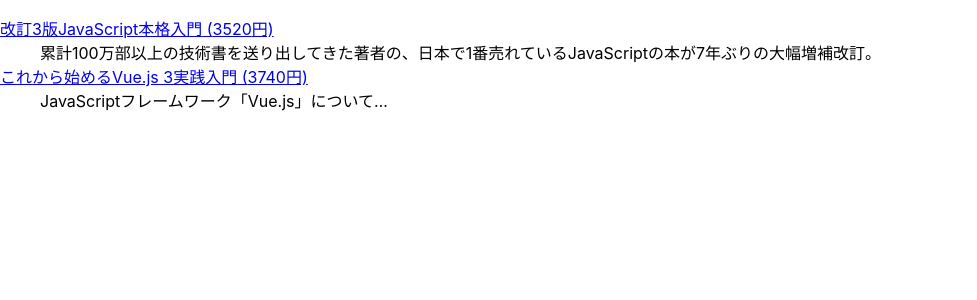
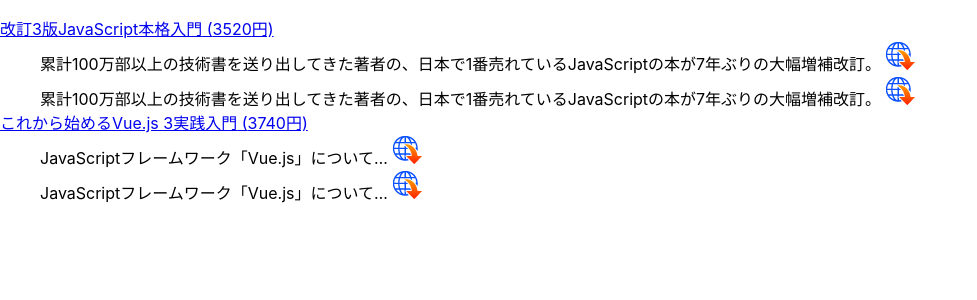
Before and after one commit to janin0318/react_for_study, a React (Create React App) app: page / in a window 1280 px wide. Shown: the top 300 px of the page, without its empty margins (0-977 px from the left). Built offline with nearby package versions, Linux system fonts and the light colour scheme.

Commit message:
IF文について

```diff
--- /dev/null
+++ b/src/chap03/Download.js
@@ -0,0 +1,9 @@
+import dl_icon from '../image/dl.png'
+
+export default function Download({isbn}) {
+  return (
+      <a href={`https://wings.msn.to/index.php/-/A-07/${isbn}/`}>
+        <img src={dl_icon} alt="Sample Download" />
+      </a>
+  );
+}
--- a/src/chap03/ForItem.js
+++ b/src/chap03/ForItem.js
@@ -1,4 +1,12 @@
+import Download from "./Download";
+
 export default function ForItem({book}) {
+  let dd;
+  if (book.download) {
+    dd = <dd>{book.summary}<Download isbn={book.isbn} /></dd>
+  } else {
+    dd = <dd>{book.summary}</dd>
+  }
   return (
       <>
         <dt>
@@ -6,7 +14,12 @@
             {book.title} ({book.price}円)
           </a>
         </dt>
-        <dd>{book.summary}</dd>
+        {dd}
+        {/*↓のように三項演算子も使える*/}
+        <dd>
+          {book.summary}
+          {book.download ? <Download isbn={book.isbn} /> : null}
+        </dd>
       </>
   )
 }
```
Also changed, not shown: src/image/dl.png (added), src/image/ico_download.gif (added).
